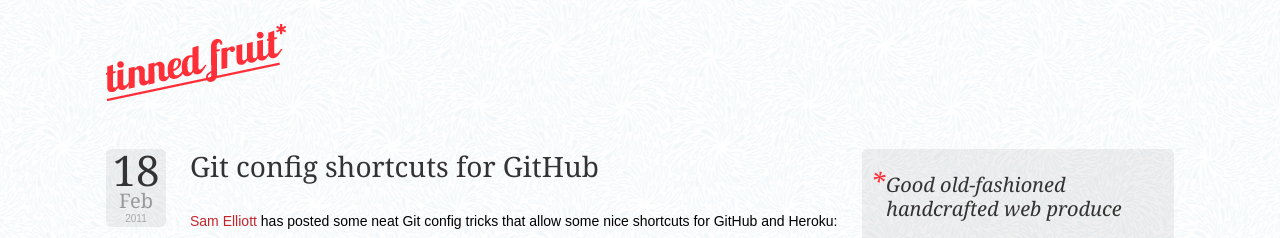
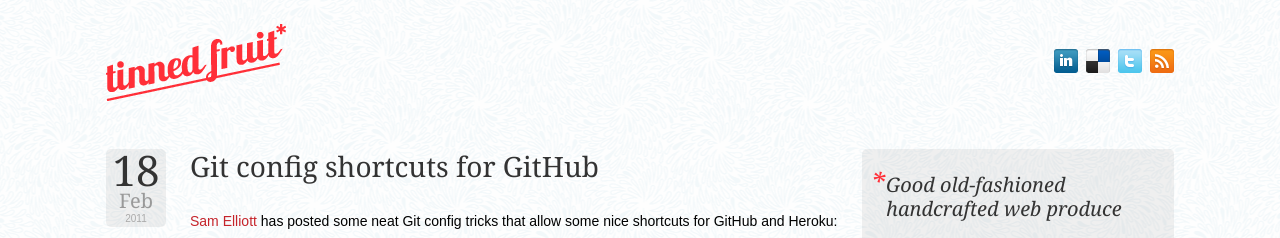
Before and after one commit to froots/froots.github.io, a Jekyll site: the page built from index.html, in a window 1280 px wide. Shown: the top 238 px of the page. Built offline with Jekyll 4.4.1, drawn with Linux system fonts in a browser that asks for light colours; Markdown is read by kramdown in place of the engine named in the settings; comment, search, counter and statistics services are not loaded.

Commit message:
Added social icons

```diff
--- a/_includes/header.html
+++ b/_includes/header.html
@@ -1,3 +1,9 @@
 <header class="top">
   <h1><a href="/" class="ir">Tinned Fruit</a></h1>
+  <ul class="social-icons clearfix">
+    <li><a href="http://uk.linkedin.com/in/jamesnewbery" class="linked-in ir" title="LinkedIn">LinkedIn</a></li>
+    <li><a href="http://www.delicious.com/froots" class="delicious ir" title="Delicious links">Delicious</a></li>
+    <li><a href="https://twitter.com/froots101" class="twitter ir" title="Follow @froots101 on Twitter">@froots101 on Twitter</a></li>
+    <li><a href="http://feeds.feedburner.com/tinnedfruit" class="atom ir" title="Subscribe to the atom feed">Atom feed</a></li>
+  </ul>
 </header>
--- a/css/main.css
+++ b/css/main.css
@@ -165,6 +165,7 @@
 	width: 648px;
 	-webkit-tap-highlight-color: rgb(167,229,255);
   margin: 0 auto;
+  position: relative;
 }
 
 header.top {
@@ -180,6 +181,46 @@
 h1 a {
   background: url(/images/logo.png) 0 0 no-repeat;
 }
+
+.social-icons {
+  position: absolute;
+  top: 22px;
+  right: 60px;
+  list-style: none;
+}
+
+  .social-icons li {
+    display: block;
+    float: left;
+    width: 24px;
+    height: 24px;
+    margin-left: 8px;
+  }
+
+  .social-icons a {
+    display: block;
+    width: 24px;
+    height: 24px;
+    background-color: transparent;
+    background-image: url(/images/icons.png);
+    background-repeat: no-repeat;
+  }
+
+  .social-icons .delicious {
+    background-position: 0 0;
+  }
+
+  .social-icons .atom {
+    background-position: -24px 0;
+  }
+
+  .social-icons .twitter {
+    background-position: -48px 0;
+  }
+
+  .social-icons .linked-in {
+    background-position: -72px 0;
+  }
 
 pre {
   background-color: #f0f0f0;
@@ -318,6 +359,10 @@
 		width: 1068px;
 	}
 
+	.social-icons {
+	  right: 72px;
+	}
+
 	.content {
 	  width: 648px;
 	  float: left;
@@ -374,6 +419,10 @@
 		-webkit-text-size-adjust: 100%;
 	}
 
+	.social-icons {
+	  right: 42px;
+	}
+
 	time {
     position: static;
     width: auto;
@@ -424,6 +473,11 @@
 		-webkit-text-size-adjust: 100%;
 		font-size: 12px;
 		line-height: 18px;
+	}
+
+	.social-icons {
+	  top: 30px;
+	  right: 0;
 	}
 
 	pre, code {
```
Also changed, not shown: images/icons.png (added).
